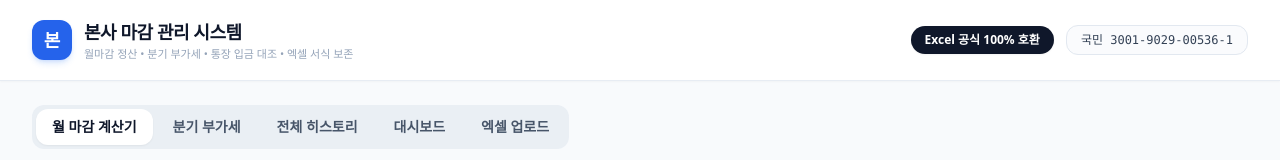
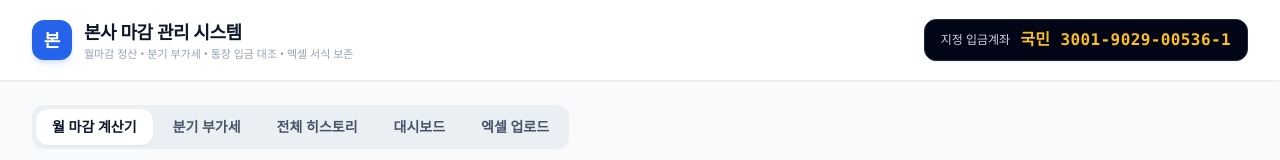
Before and after one commit to bongkeun-choi/jungwon, a Next.js app: page /jungwon/ in a window 1280 px wide. Shown: the top 160 px of the page. Built offline with nearby package versions, Linux system fonts and the light colour scheme; no server answers; the database is empty.

Commit message:
style: 헤더 공식 호환 뱃지 제거 및 계좌번호 시인성 확대

```diff
--- a/app/page.tsx
+++ b/app/page.tsx
@@ -38,14 +38,12 @@ export default function HomePage() {
             </div>
           </div>
 
-          {/* 우측 공식 호환 & 국민 계좌 캡슐 */}
-          <div className="flex items-center gap-2 sm:gap-3">
-            <div className="bg-slate-900 text-white text-xs font-semibold px-3.5 py-1.5 rounded-full shadow-sm">
-              Excel 공식 100% 호환
-            </div>
-            <div className="border border-slate-200 bg-slate-50/70 text-slate-700 text-xs font-mono px-3.5 py-1.5 rounded-xl hidden sm:block">
+          {/* 우측 계좌 안내 (크고 선명하게) */}
+          <div className="flex items-center gap-2.5 bg-slate-950 text-white px-4 py-2 rounded-xl shadow-sm border border-slate-800">
+            <span className="text-xs text-slate-300 font-medium">지정 입금계좌</span>
+            <span className="text-sm sm:text-base font-bold font-mono text-amber-400 tracking-wide">
               국민 3001-9029-00536-1
-            </div>
+            </span>
           </div>
         </div>
       </header>
```
